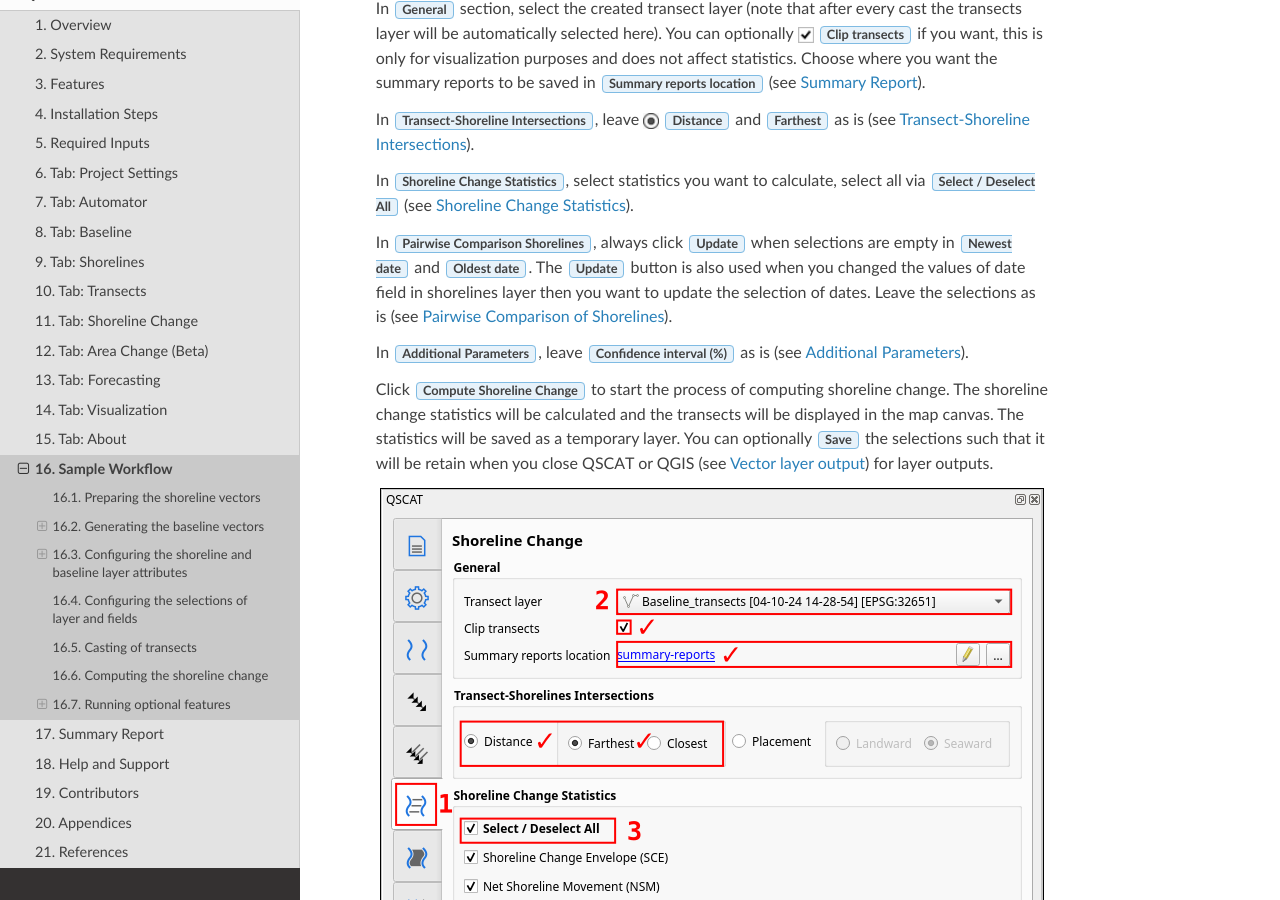
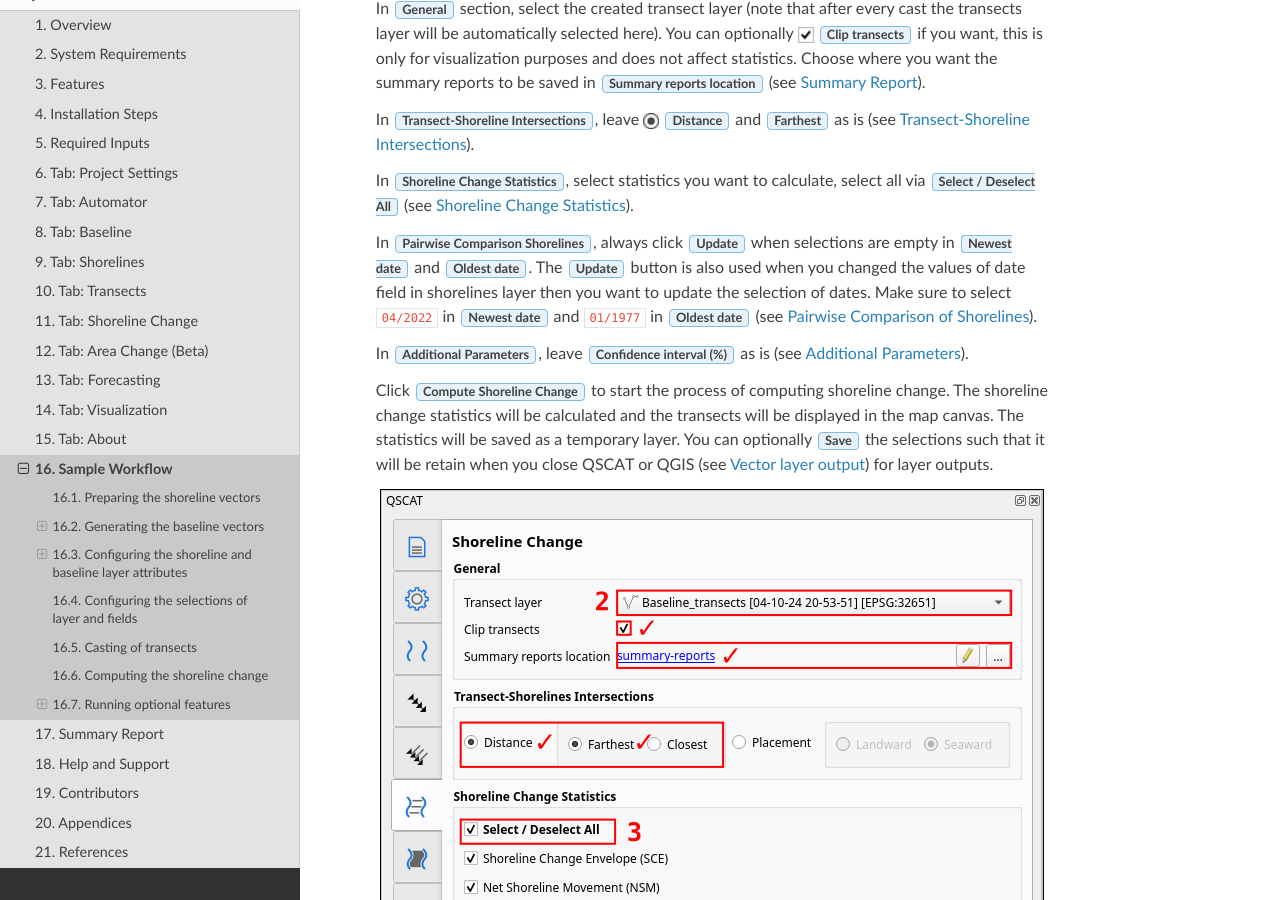
Before and after one commit to qscat/qscat, a Sphinx documentation site: the page built from docs/source/users_manual/others/sample_workflow.rst, in a window 1280 px wide and 900 px high, scrolled down 23545 px. Built offline with Sphinx 7.4.7 and the Read the Docs theme 2.0.0, drawn with Linux system fonts in a browser that asks for light colours.

Commit message:
fix(docs): fix used wrong newest data affecting figures

```diff
--- a/docs/source/users_manual/others/sample_workflow.rst
+++ b/docs/source/users_manual/others/sample_workflow.rst
@@ -412,7 +412,7 @@
 
    In :guilabel:`Shoreline Change Statistics`, select statistics you want to calculate, select all via :guilabel:`Select / Deselect All` (see :ref:`tab_shoreline_change_scs`).
 
-   In :guilabel:`Pairwise Comparison Shorelines`, always click :guilabel:`Update` when selections are empty in :guilabel:`Newest date` and :guilabel:`Oldest date`. The :guilabel:`Update` button is also used when you changed the values of date field in shorelines layer then you want to update the selection of dates. Leave the selections as is (see :ref:`tab_shoreline_change_pcs`).
+   In :guilabel:`Pairwise Comparison Shorelines`, always click :guilabel:`Update` when selections are empty in :guilabel:`Newest date` and :guilabel:`Oldest date`. The :guilabel:`Update` button is also used when you changed the values of date field in shorelines layer then you want to update the selection of dates. Make sure to select ``04/2022`` in :guilabel:`Newest date` and ``01/1977`` in :guilabel:`Oldest date` (see :ref:`tab_shoreline_change_pcs`).
 
    In :guilabel:`Additional Parameters`, leave :guilabel:`Confidence interval (%)` as is (see :ref:`tab_shoreline_change_additional_parameters`).
 
```
Also changed, not shown: docs/source/img/workflow/simple_data/area_change/drawing-polygon.png, docs/source/img/workflow/simple_data/area_change/example-area-change.png, docs/source/img/workflow/simple_data/area_change/opening-symbology.png, docs/source/img/workflow/simple_data/shoreline_change/computing-shoreline-change.png, docs/source/img/workflow/simple_data/shoreline_change/nsm-table.png, docs/source/img/workflow/simple_data/shoreline_change/nsm.png, docs/source/img/workflow/simple_data/shoreline_change/statistics.png, docs/source/img/workflow/simple_data/visualization/visualized-nsm-statistic-color-ramp-values.png (added), docs/source/img/workflow/simple_data/visualization/visualized-nsm-statistic.png (added).
